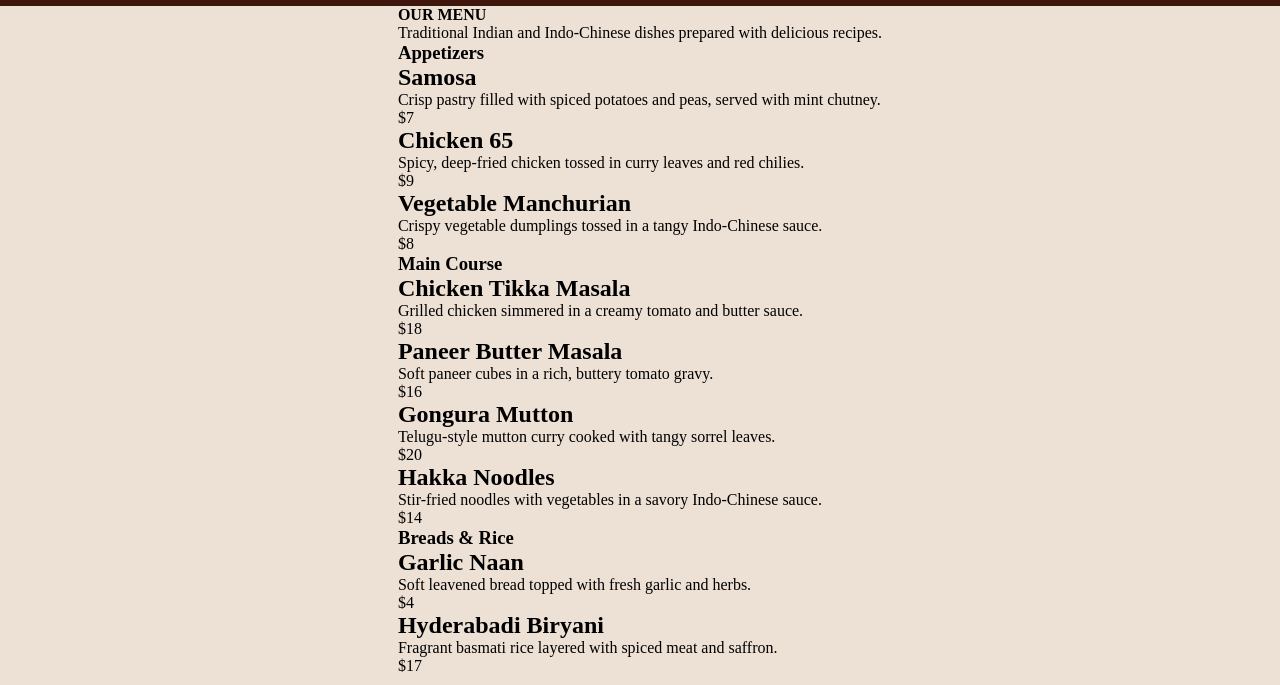
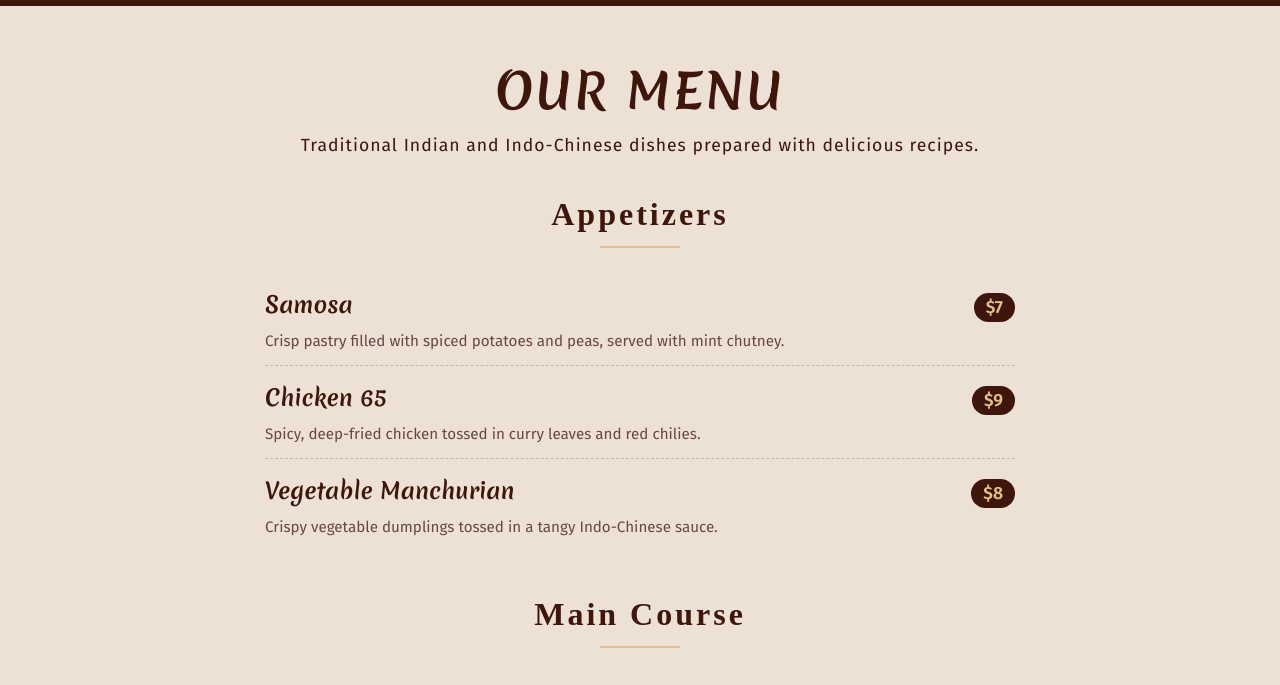
Before and after one commit to Zulu0824/Restaurant-Page, a website built with webpack: page src/template.html in a window 1280 px wide. Both pictures are taken after a click on the button "Menu". Shown: the part 94-779 px from the top of the page. Built offline with nearby package versions, Linux system fonts and the light colour scheme; a web font is replaced by a local one.

Commit message:
Add: styling for menu page

```diff
--- a/src/home.js
+++ b/src/home.js
@@ -34,7 +34,7 @@ function homeSection() {
     homeContainer.appendChild(infoDesc);
 }
 
-// homeSection();
+homeSection();
 
 homeBtn.addEventListener("click", () => {
     contentBox.textContent = "";
--- a/src/menu.js
+++ b/src/menu.js
@@ -73,7 +73,7 @@ function renderMenu() {
 
     const breads = createMenuSection("Breads & Rice", [
         { name: "Garlic Naan", description: "Soft leavened bread topped with fresh garlic and herbs.", price: "$4" },
-        { name: "Hyderabadi Biryani", description: "Fragrant basmati rice layered with spiced meat and saffron.", price: "$17" }
+        { name: "Hyderabadi Dum Biryani", description: "Fragrant basmati rice layered with spiced meat and saffron.", price: "$17" }
     ]);
 
     menuBox.append(appetizers, mains, breads);
--- a/src/style.css
+++ b/src/style.css
@@ -185,3 +185,103 @@ body {
     background-color: var(--heading-font-color);
     margin-top: 10px;
 }
+
+#menu-box {
+    margin-top: 50px;
+    margin-bottom: 50px;
+    width: 750px;
+    display: flex;
+    flex-direction: column;
+    align-items: center;
+    color: var(--primary-color);
+}
+
+#menu-header {
+    display: flex;
+    flex-direction: column;
+    align-items: center;
+    text-align: center;
+    margin-bottom: 40px
+}
+
+#heading-text {
+    font-family: var(--heading-font);
+    color:var(--primary-color);
+    font-size: 3rem;
+    letter-spacing: 2px;
+}
+
+#sub-text {
+    font-family: "Fira Sans";
+    font-size: 1.1rem;
+    color: var(--primary-color);
+    margin-top: 10px;
+    letter-spacing: 1px;
+}
+
+.menu-section {
+    width: 100%;
+    margin-bottom: 45px;
+}
+
+.menu-section-title {
+    font-family: "Charm";
+    font-size: 2rem;
+    letter-spacing: 3px;
+    color: var(--primary-color);
+    text-align: center;
+    margin-bottom: 25px;
+    position: relative;
+    padding-bottom: 15px;
+}
+
+.menu-section-title::after {
+    content: "";
+    position: absolute;
+    bottom: 0;
+    left: 50%;
+    transform: translateX(-50%);
+    width: 80px;
+    height: 2px;
+    background-color: var(--heading-font-color);
+}
+
+.menu-item {
+    display: flex;
+    flex-wrap: wrap;
+    justify-content: space-between;
+    align-items: baseline;
+    gap: 10px;
+    padding: 15px 0;
+    border-bottom: 1px dashed rgba(62, 22, 12, 0.2);
+}
+
+.menu-item:last-child {
+    border-bottom: none;
+}
+
+.menu-item-name {
+    font-family: var(--heading-font);
+    font-size: 1.4rem;
+    color: var(--primary-color);
+    flex: 1 1 200px;
+}
+
+.menu-item-description {
+    font-family: "Fira Sans";
+    font-size: 0.95rem;
+    color: var(--primary-color);
+    opacity: 0.75;
+    flex: 1 1 100%;
+    order: 3;
+}
+
+.menu-item-price {
+    font-family: "Fira Sans";
+    font-weight: 600;
+    font-size: 1.1rem;
+    color: var(--heading-font-color);
+    background-color: var(--primary-color);
+    padding: 4px 12px;
+    border-radius: 20px;
+}
```
